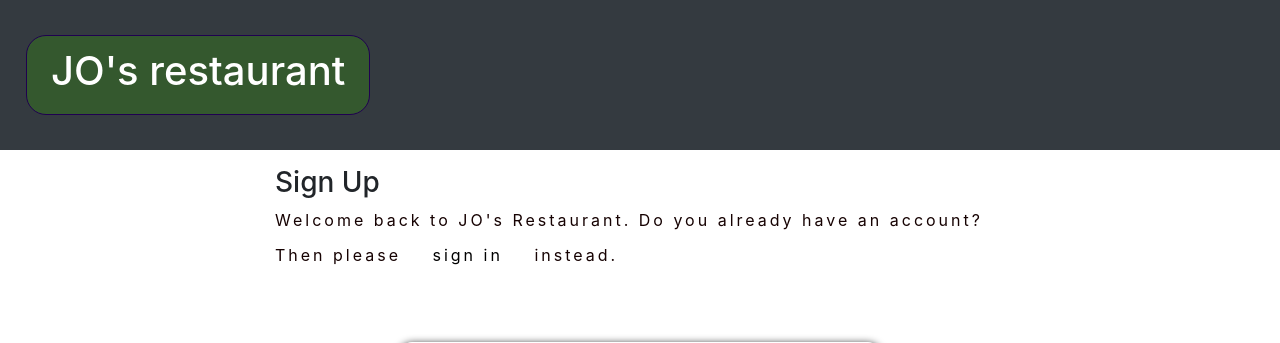
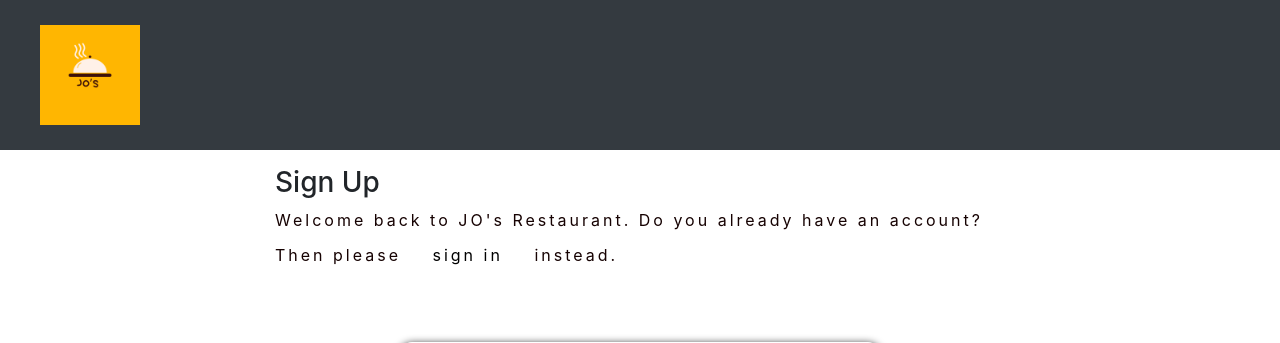
Before and after one commit to Allano256/restaurant_app, a Django app: page /accounts/signup/ in a window 1280 px wide. Shown: the top 343 px of the page. Run offline with Django 5.2, Linux system fonts and the light colour scheme; some libraries are stand-ins or nearby versions.

Commit message:
Added logoi to login,signup,logout pages

```diff
--- a/booking/templates/booking/update.html
+++ b/booking/templates/booking/update.html
@@ -47,7 +47,7 @@
 
        </div>
 
-       <button type="submit"  value="submit">Submit </button>
+       <button type="submit" class="submit"  value="submit">Submit </button>
 
      </form>
 
--- a/templates/account/logout.html
+++ b/templates/account/logout.html
@@ -15,11 +15,12 @@
 
 
 <nav class="navbar navbar-expand-lg navbar-light bg-dark">
-  <a class="nav-nav-link" href="{% url 'booking:starting_page'%}">
+  <div> <a class="no-background" href="{% url 'booking:starting_page'%}">
     <div class="logo">
-        <h1>JO's restaurant</h1>
+        <img src="/static/booking/images/logo.png" height="100px" width="100px"></img>
     </div>
 </a>
+</div>
     <button class="navbar-toggler" type="button" data-toggle="collapse" data-target="#navbarNav" aria-controls="navbarNav" aria-expanded="false" aria-label="Toggle navigation">
       <span class="navbar-toggler-icon"></span>
     </button>
--- a/templates/account/signup.html
+++ b/templates/account/signup.html
@@ -13,11 +13,11 @@
 {% block content %}
 
 <nav class="navbar navbar-expand-lg navbar-light bg-dark">
-  <a class="nav-nav-link" href="{% url 'booking:starting_page'%}">
+  <div> <a class="no-background" href="{% url 'booking:starting_page'%}">
     <div class="logo">
-        <h1>JO's restaurant</h1>
+        <img src="/static/booking/images/logo.png" height="100px" width="100px"></img>
     </div>
-</a>
+</a></div>
   <button class="navbar-toggler" type="button" data-toggle="collapse" data-target="#navbarNav" aria-controls="navbarNav" aria-expanded="false" aria-label="Toggle navigation">
     <span class="navbar-toggler-icon"></span>
   </button>
```
Also changed, not shown: templates/account/login.html (+3 -4 lines).
